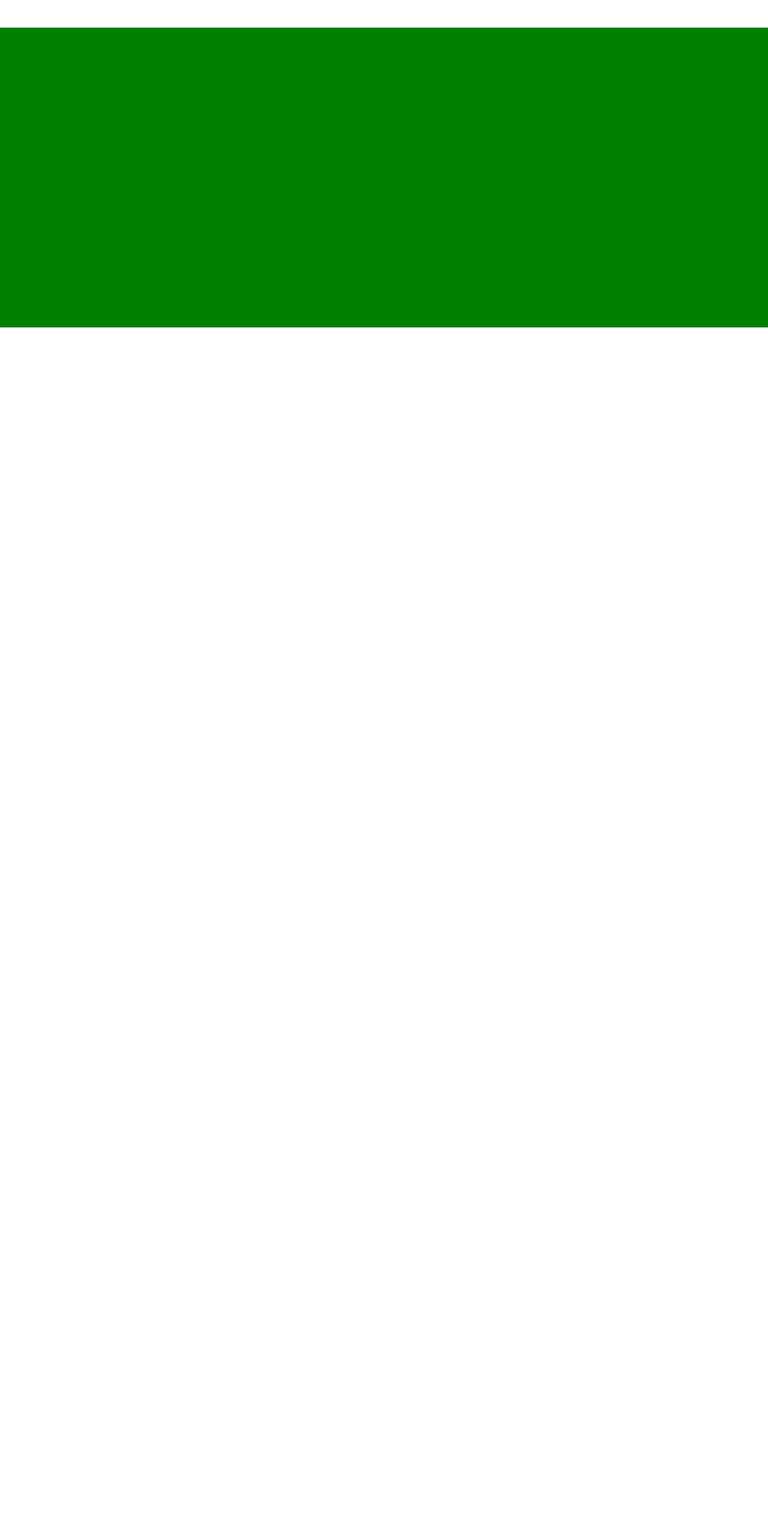
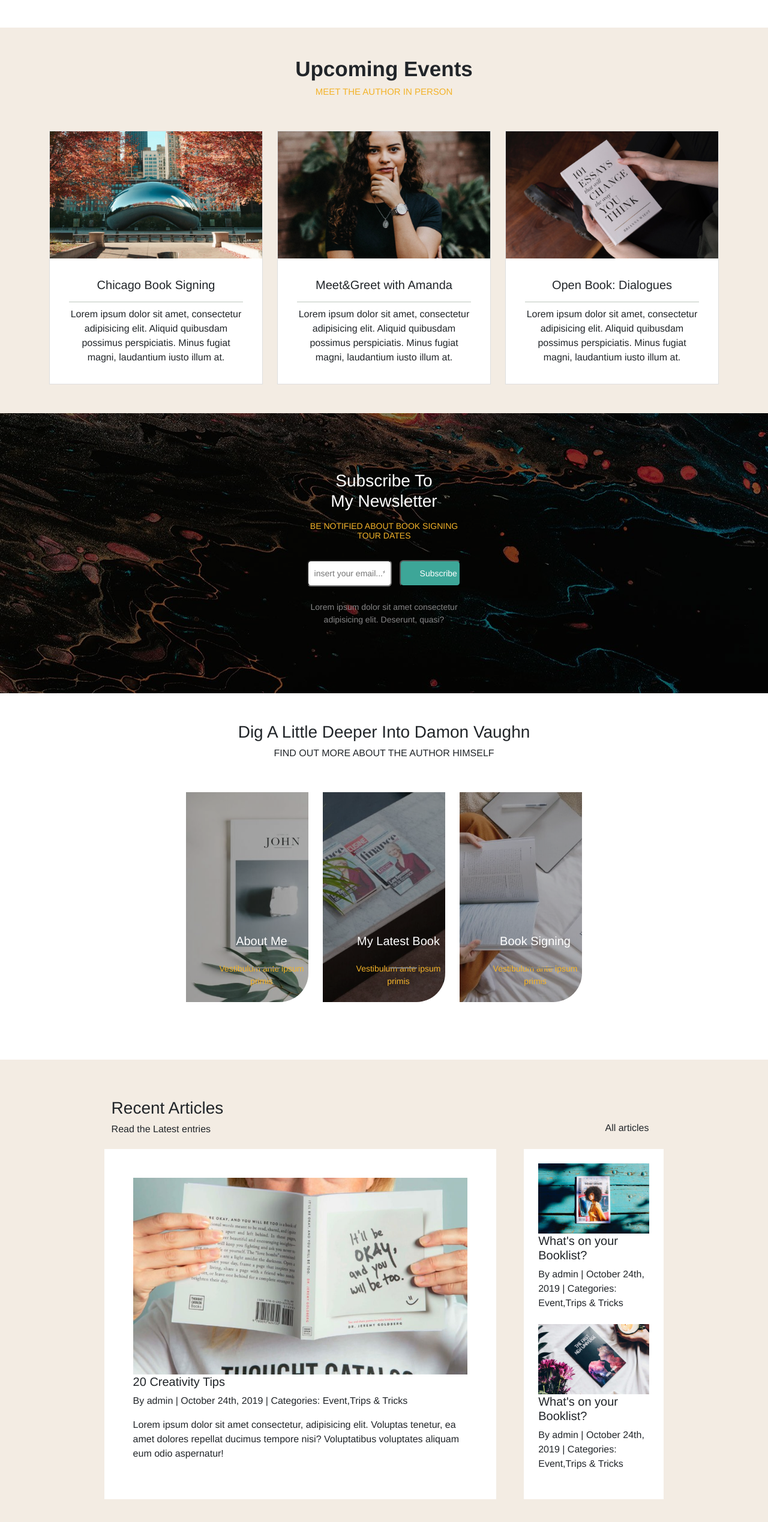
Before and after one commit to AntonioSabella/proj-html-vuejs, a Vue app: page / in a window 1280 px wide. Shown: the part 2524-5062 px from the top of the page at 60% size. Before the commit the page ends 3070 px from the top, so only its background shows below. Built offline with nearby package versions, Linux system fonts and the light colour scheme.

Commit message:
Add all sections in MainComponent

```diff
--- a/src/assets/scss/style.scss
+++ b/src/assets/scss/style.scss
@@ -21,6 +21,9 @@ img {
 /* #endregion Commons */
 
 /* #region Utilities */
+.w_35 {
+    width: 35%;
+}
 
 .w_40 {
     width: 40%;
@@ -28,6 +31,14 @@ img {
 
 .w_60 {
     width: 60%;
+}
+
+.w_70 {
+    width: 70%;
+}
+
+.w_80 {
+    width: 80%;
 }
 
 .pt_4rem {
@@ -47,4 +58,8 @@ img {
     padding-bottom: 5rem
 }
 
+.p_2rem {
+    padding: 2rem;
+}
+
 /* #endregion Utilities */
--- a/src/components/MainComponent.vue
+++ b/src/components/MainComponent.vue
@@ -107,6 +107,135 @@
 
 
       </div>
+      <div class="upcoming_events container-fluid p-5">
+        <div class="titles_events text-center pb-5">
+          <h3>Upcoming Events</h3>
+          <h6 class="text-uppercase">Meet the author in person</h6>
+        </div>
+        <div class="cards_events">
+          <div class="container">
+            <div class="row row-cols-3">
+              <div class="col">
+                  <div class="event card text-center rounded-0">
+                      <img class="card-img-top rounded-0" src="@/assets/img/event-05.jpg" alt="Chicago Book Signing">
+                      <div class="overlay card-body bg-white p_2rem">
+                        <h5 class="card-title pb-3">Chicago Book Signing</h5>
+                        <p class="card-text">Lorem ipsum dolor sit amet, consectetur adipisicing elit. Aliquid quibusdam possimus perspiciatis. Minus fugiat magni, laudantium iusto illum at.</p>
+                      </div>
+                  </div>
+              </div>
+              <div class="col">
+                 <div class="event card text-center rounded-0">
+                      <img class="card-img-top rounded-0" src="@/assets/img/event-04.jpg" alt="Chicago Book Signing">
+                      <div class="overlay card-body bg-white p_2rem">
+                        <h5 class="card-title pb-3">Meet&Greet with Amanda</h5>
+                        <p class="card-text">Lorem ipsum dolor sit amet, consectetur adipisicing elit. Aliquid quibusdam possimus perspiciatis. Minus fugiat magni, laudantium iusto illum at.</p>
+                      </div>
+                  </div>
+              </div>
+              <div class="col">
+                 <div class="event card text-center rounded-0">
+                      <img class="card-img-top rounded-0" src="@/assets/img/event-07.jpg" alt="Chicago Book Signing">
+                      <div class="overlay card-body bg-white p_2rem">
+                        <h5 class="card-title pb-3">Open Book: Dialogues</h5>
+                        <p class="card-text">Lorem ipsum dolor sit amet, consectetur adipisicing elit. Aliquid quibusdam possimus perspiciatis. Minus fugiat magni, laudantium iusto illum at.</p>
+                      </div>
+                  </div>
+              </div>
+            </div>
+          </div>
+        </div>
+      </div>
+      <div class="newsletter_subscribe">
+        <div class="container mx-auto w_35 p-5">
+          <div class="newsletter_registration text-center p-5">
+            <h3 class="text-capitalize text-white w-75 mx-auto pb-2">Subscribe To My Newsletter</h3>
+            <h6 class="text-uppercase pb-4">Be notified about book signing tour dates</h6>
+            <form action="">
+              <input type="text" placeholder="insert your email...*">
+              <button>Subscribe</button>
+              <p class="pt-4">Lorem ipsum dolor sit amet consectetur adipisicing elit. Deserunt, quasi?</p>
+            </form>
+          </div>
+        </div>
+      </div>
+      <div class="deeper_into container-fluid text-center py-5">
+        <h3 class="text-capitalize">Dig a little deeper into damon vaughn</h3>
+        <h6 class="text-uppercase">Find out more about the author himself</h6>
+        <div class="more_author container mx-auto w_70">
+          <div class="row row-cols-3 gx-4 w_80 mx-auto py-5">
+            <div class="col" v-for="cardBox in cardBoxes" :key="cardBox.id">
+              <div class="card_image">
+                <img :src="cardBox.image_box">
+                <div class="card_text">
+                <h4 class="mb-2">{{cardBox.title}}</h4>
+                <div class="box_border_bottom"></div>
+                <p class="mb-0 pt-3">Vestibulum ante ipsum primis</p>
+                </div>
+              </div>
+            </div>
+            <div class="col"></div>
+            <div class="col"></div>
+          </div>
+        </div>
+      </div>
+      <div class="articles_bg container-fluid">
+        <div class="recent_articles container w_80 mx-auto p-5">
+          <div class="row row-cols-2 justify-content-between py-3">
+            <div class="col w-25">
+              <div class="titles_recent_articles">
+                <h3>Recent Articles</h3>
+                <h6>Read the Latest entries</h6>
+              </div>
+
+            </div>
+            <div class="col w-25 d-flex justify-content-end">
+                <div class="all_articles_btn d-flex align-items-end">
+                <a href="#" class="btn">All articles</a>
+              </div>
+            </div>
+          </div>
+          <div class="row row-cols-2 justify-content-between pb-3">
+            <div class="col w_70 bg-white p-5">
+              <div class="main_article">
+                <div class="main_article_img">
+                  <img src="@/assets/img/20-Tips-800x471.jpg" alt="">
+                </div>
+                <div class="main_article_text">
+                  <h5>20 Creativity Tips</h5>
+                  <div class="article_info">
+                    <p>By <span>admin</span> | October 24th, 2019 | Categories: <span>Event,Trips & Tricks</span></p>
+                  </div>
+                  <p>Lorem ipsum dolor sit amet consectetur, adipisicing elit. Voluptas tenetur, ea amet dolores repellat ducimus tempore nisi? Voluptatibus voluptates aliquam eum odio aspernatur!</p>
+                </div>
+
+              </div>
+            </div>
+            <div class="col w-25 bg-white p-4">
+              <div class="secondary_article h-50">
+                  <div class="secondary_article_img">
+                    <img src="@/assets/img/thumb-13-2x-320x202.jpg" alt="">
+                  </div>
+                <h5>What's on your Booklist?</h5>
+                  <div class="article_info">
+                    <p>By <span>admin</span> | October 24th, 2019 | Categories: <span>Event,Trips & Tricks</span></p>
+                  </div>
+              </div>
+              <div class="secondary_article h-50">
+                  <div class="secondary_article_img">
+                    <img src="@/assets/img/thumb-08-2x-320x202.jpg" alt="">
+                  </div>
+                  <h5>What's on your Booklist?</h5>
+                  <div class="article_info">
+                    <p>By <span>admin</span> | October 24th, 2019 | Categories: <span>Event,Trips & Tricks</span></p>
+                  </div>
+              </div>
+            </div>
+          </div>
+        </div>
+
+
+      </div>
     </main>
 
 </template>
@@ -137,7 +266,24 @@ export default {
                         name: "Kindle fire",
                         img: require ("@/assets/img/kindlefire-logotan-2x-200x66.png")
                     },
-                ]
+                ],
+           cardBoxes: [
+             {
+               id: 1,
+               image_box: require('@/assets/img/box-1.jpg'),
+               title: 'About Me',
+             },
+                 {
+               id: 2,
+               image_box: require('@/assets/img/box-4.jpg'),
+               title: 'My Latest Book',
+             },
+                 {
+               id: 3,
+               image_box: require('@/assets/img/box-3.jpg'),
+               title: 'Book Signing',
+             }
+           ]
       }
   }
 }
@@ -249,6 +395,126 @@ export default {
         }
       }
     }
+    .upcoming_events {
+      background-color: $author-bg-brands-dawn_pink;
+      .titles_events {
+        h3 {
+          font-weight: 600;
+          font-size: 35px;
+        }
+        h6 {
+          color:$author-text-saffron;
+          font-weight: 500;
+          font-size: 15px;
+        }
+      }
+      .event {
+      overflow: hidden;
+      img {
+        transition: 500ms;
+        z-index: 1;
+      }
+      .overlay {
+          z-index: 2;
+          h5 {
+            border-bottom: 1px solid $author-btn-pumice;
+          }
+      }
+      }
+      .col:hover .event>img {
+        filter: opacity(0.8);
+        transform: scale(1.2);
+      }
+
+    }
+    .newsletter_subscribe {
+      background-image: url('@/assets/img/banner-2.jpg');
+      box-shadow: inset 0 0 100px 300px rgba(0, 0, 0, 0.425);
+      .newsletter_registration {
+        h6 {
+          color: $author-text-saffron;
+          font-size: 14px;
+        }
+        input {
+          width: 55%;
+          padding: 0.6rem;
+          text-align: left;
+          margin-right: 0.8rem;
+          border-radius: 0.4rem;
+          font-size: 14px;
+
+        }
+        button {
+          width: 40%;
+          padding: 0.6rem 2rem;
+          color: $author-text-white;
+          background-color: $author-btn-keppel;
+          border-radius: 0.4rem;
+          font-size: 14px;
+        }
+        p {
+          font-size: 14px;
+          color: $author-text-suva_gray;
+        }
+      }
+    }
+    .deeper_into {
+      .more_author {
+        .col {
+            &:hover .card_image {
+              transform: scale(1.1);
+              box-shadow: 0 0 10px 5px lightgray;
+            }
+          .card_image {
+            height: 350px;
+            border-bottom-right-radius: 3rem;
+            overflow: hidden;
+            position: relative;
+            transition: 600ms;
+            img {
+              height: 100%;
+              object-fit: cover;
+              object-position: 15% 0;
+              transform: scale(1.1);
+              filter: brightness(0.7);
+            }
+            .card_text {
+             position: absolute;
+             left: 3rem;
+             bottom: 1.5rem;
+             .box_border_bottom {
+               height: 40px;
+               width: 45px;
+               position: absolute;
+               border-bottom: 2px solid gray;
+               bottom: 2rem;
+               left: 4rem;
+             }
+             h4 {
+               font-size: 20px;
+               color: $author-text-white;
+             }
+             p {
+               font-size: 14px;
+               color: $author-text-saffron ;
+             }
+
+          }
+          }
+
+        }
+      }
+    }
+    .articles_bg {
+      background-color: $author-bg-brands-dawn_pink;
+  /*     .main_article_img {
+        height: 235px;
+
+        background-image: url('@/assets/img/20-Tips-600x353.jpg');
+        background-size: cover;
+        background-repeat: no-repeat;
+      } */
+    }
 
 }
 </style>
```
